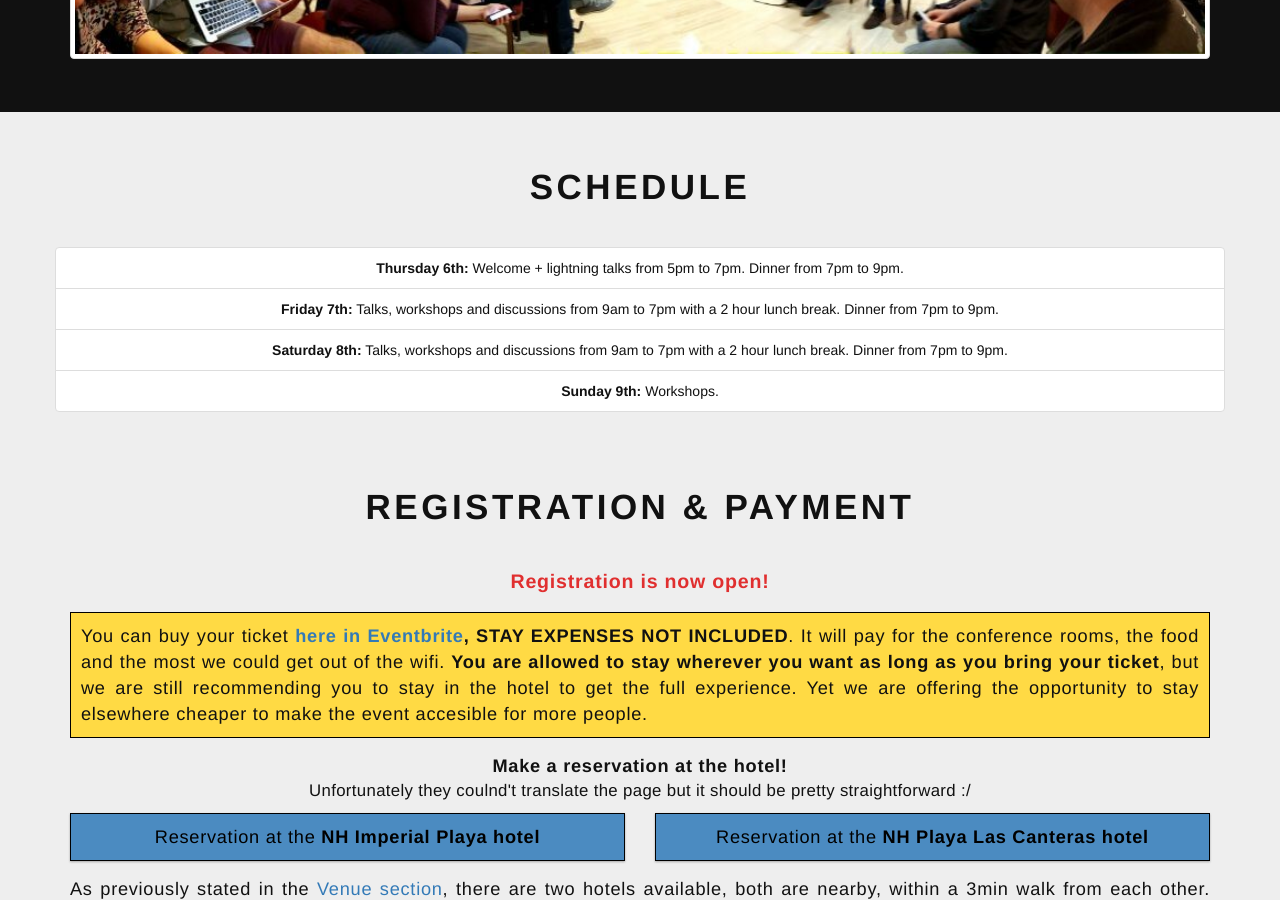
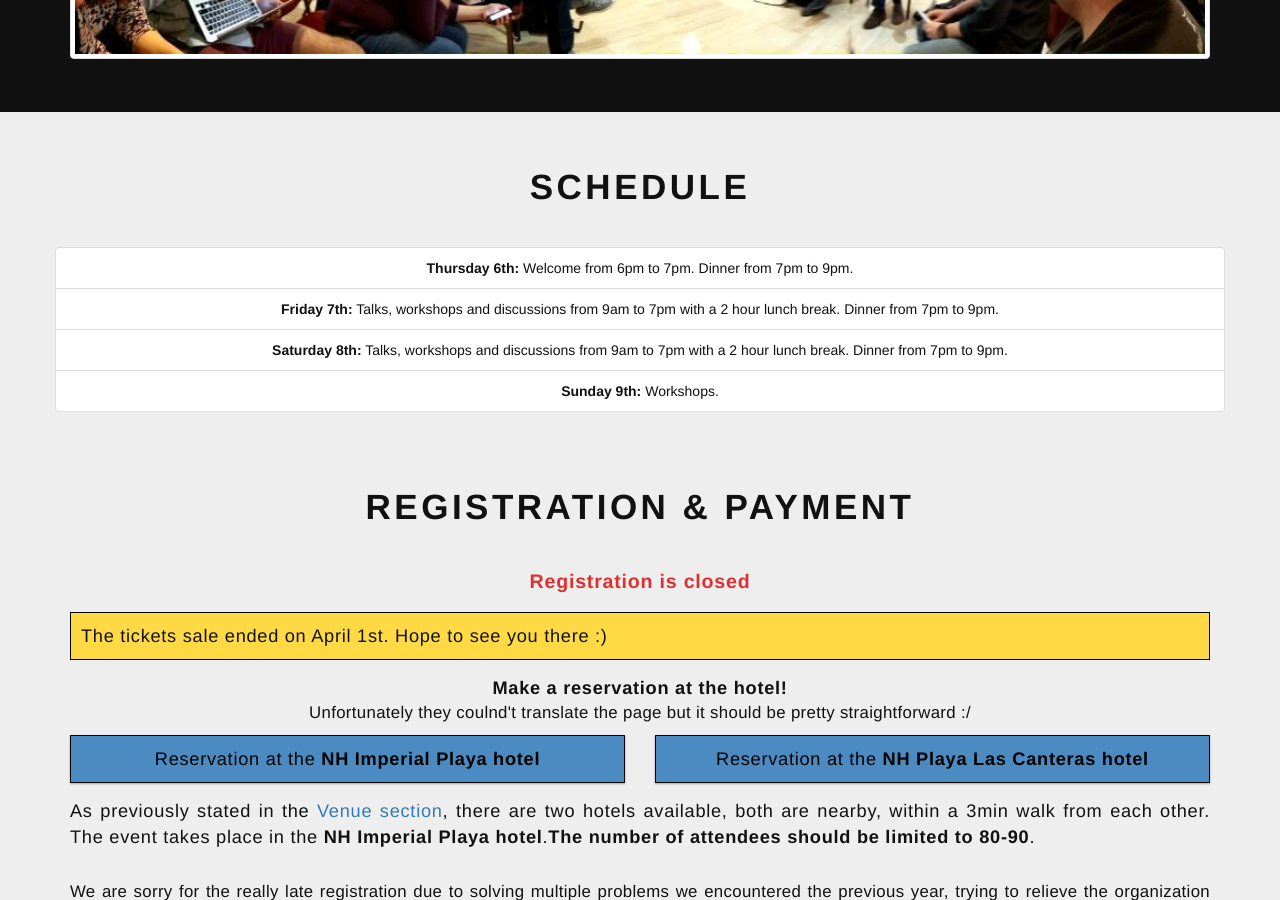
Before and after one commit to Suui/Socracan, a Jekyll site: the page built from home.html, in a window 1280 px wide and 900 px high, scrolled down 2406 px. Built offline with Jekyll 4.4.1, drawn with Linux system fonts in a browser that asks for light colours.

Commit message:
We start at 6pm. Registration closed

```diff
--- a/home.html
+++ b/home.html
@@ -77,7 +77,7 @@
 		<div class="row">
 			<div class="title">Schedule</div>
 			<ul class="list-group">
-				<li class="list-group-item"><b>Thursday 6th:</b> Welcome + lightning talks from 5pm to 7pm. Dinner from 7pm to 9pm.</li>
+				<li class="list-group-item"><b>Thursday 6th:</b> Welcome from 6pm to 7pm. Dinner from 7pm to 9pm.</li>
 				<li class="list-group-item"><b>Friday 7th:</b> Talks, workshops and discussions from 9am to 7pm with a 2 hour lunch break. Dinner from 7pm to 9pm.</li>
 				<li class="list-group-item"><b>Saturday 8th:</b> Talks, workshops and discussions from 9am to 7pm with a 2 hour lunch break. Dinner from 7pm to 9pm.</li>
 				<li class="list-group-item"><b>Sunday 9th:</b> Workshops.</li>
@@ -90,10 +90,10 @@
 	<div class="container">
 		<div class="row">
 			<div class="title">Registration &amp; Payment</div>
-			<div class="alert"><b>Registration is now open!</b></div>
+      <div class="alert"><b>Registration is closed</b></div>
 
 			<div class="col-md-12">
-				<p class="notice">You can buy your ticket <a href="https://www.eventbrite.es/e/socrates-canaries-2017-tickets-32132081922"><b>here in Eventbrite</b></a><b>, STAY EXPENSES NOT INCLUDED</b>. It will pay for the conference rooms, the food and the most we could get out of the wifi. <b>You are allowed to stay wherever you want as long as you bring your ticket</b>, but we are still recommending you to stay in the hotel to get the full experience. Yet we are offering the opportunity to stay elsewhere cheaper to make the event accesible for more people.</p>
+				<p class="notice">The tickets sale ended on April 1st. Hope to see you there :)</p>
 			</div>
 
 			<div class="col-md-12">
```
